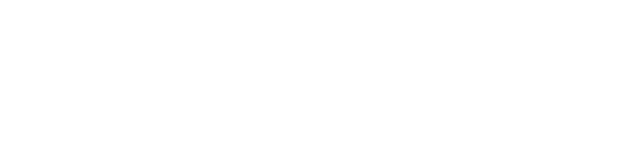
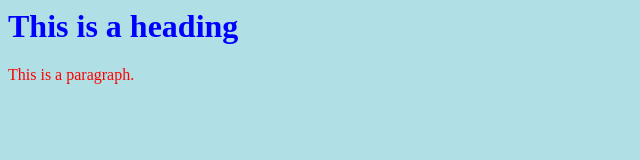
Before and after one commit to ChrisNguyenEmbedded/Chrisnguyen.github.io, a plain HTML site: page index.html in a window 1280 px wide. Shown: the whole page, without its empty margins (0-640 px from the left). Drawn offline with Linux system fonts and the light colour scheme.

Commit message:
Update index.html

```diff
--- a/index.html
+++ b/index.html
@@ -2,4 +2,17 @@
   <script>
     alert("Hello world")
    </script>
+  <head>
+<style>
+body {background-color: powderblue;}
+h1   {color: blue;}
+p    {color: red;}
+</style>
+</head>
+<body>
+
+<h1>This is a heading</h1>
+<p>This is a paragraph.</p>
+
+</body>
 </html>
```
